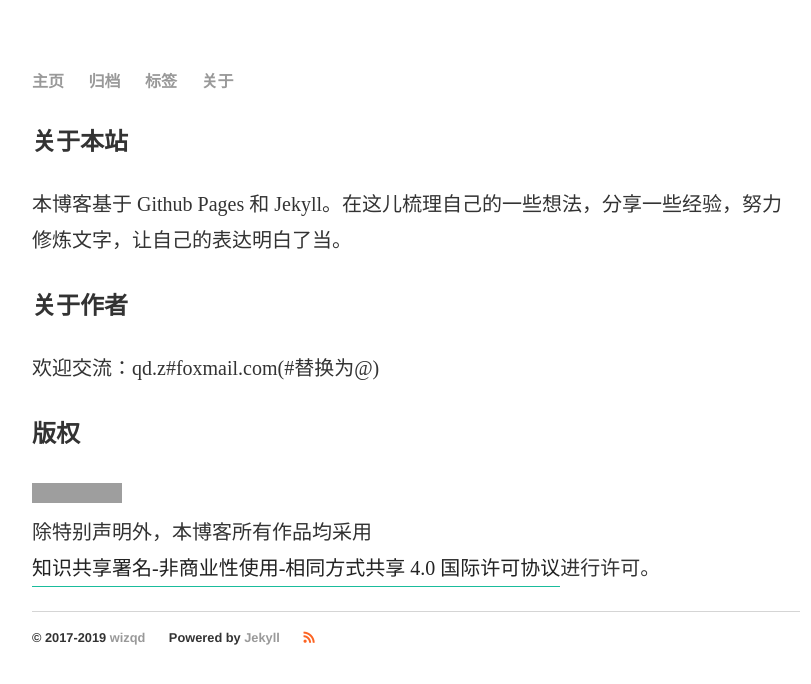
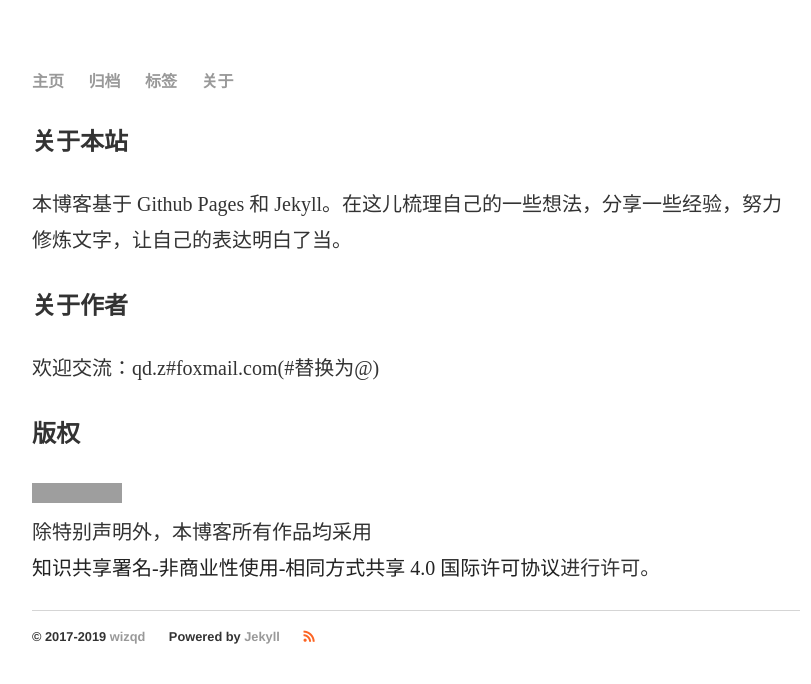
Before and after one commit to chqid/chqid.blog.io, a Jekyll site: the page built from about/index.md, in a window 1280 px wide. Shown: the top 684 px of the page, without its empty margins (224-1035 px from the left). Built offline with Jekyll 4.4.1, drawn with Linux system fonts in a browser that asks for light colours; nearby versions of some CDN libraries; grey boxes are pictures that could not be loaded.

Commit message:
delete link style in about page

```diff
--- a/about/index.md
+++ b/about/index.md
@@ -13,4 +13,4 @@ layout: default
 
 ## 版权
 
-<a rel="license" href="http://creativecommons.org/licenses/by-nc-sa/4.0/"><img alt="知识共享许可协议" style="border-width:0" src="https://i.creativecommons.org/l/by-nc-sa/4.0/88x31.png" /></a><br />除特别声明外，本博客所有作品均采用<span class="post"><a rel="license" href="http://creativecommons.org/licenses/by-nc-sa/4.0/">知识共享署名-非商业性使用-相同方式共享 4.0 国际许可协议</a></span>进行许可。
+<a rel="license" href="http://creativecommons.org/licenses/by-nc-sa/4.0/"><img alt="知识共享许可协议" style="border-width:0" src="https://i.creativecommons.org/l/by-nc-sa/4.0/88x31.png" /></a><br />除特别声明外，本博客所有作品均采用<a rel="license" href="http://creativecommons.org/licenses/by-nc-sa/4.0/">知识共享署名-非商业性使用-相同方式共享 4.0 国际许可协议</a>进行许可。
```
